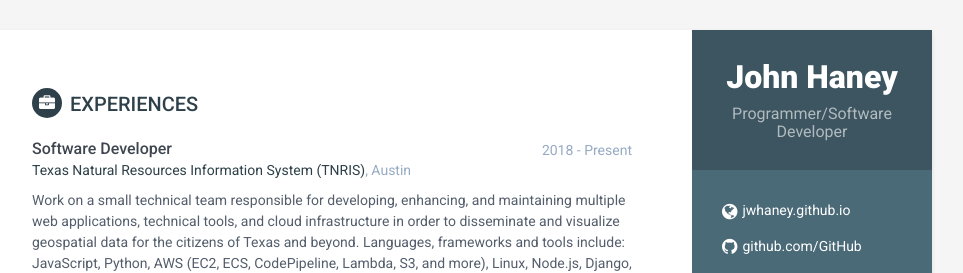
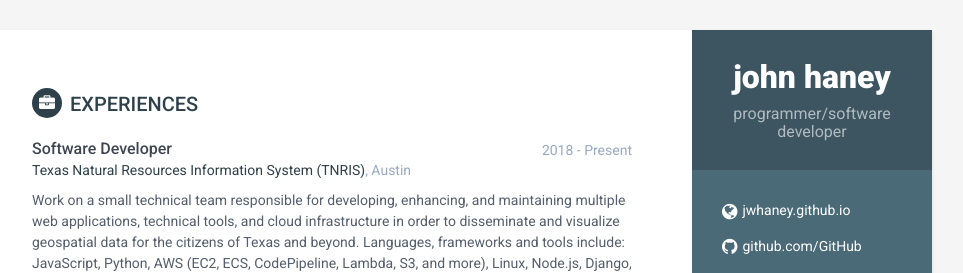
Before and after one commit to jwhaney/resume, a Jekyll site: the page built from index.html, in a window 1280 px wide. Shown: the top 273 px of the page, without its empty margins (188-1151 px from the left). Built offline with Jekyll 4.4.1, drawn with Linux system fonts in a browser that asks for light colours.

Commit message:
more changes

```diff
--- a/_config.yml
+++ b/_config.yml
@@ -1,5 +1,5 @@
 
-title: CV
+title: cv
 url: 'https://jwhaney.github.io'
 baseurl: #change it according to your repository name
 
@@ -13,8 +13,8 @@ style: styles-6
 
 
 #Profile information
-name: John Haney
-tagline: Programmer/Software Developer
+name: john haney
+tagline: programmer/software developer
 # pic:  #place a 100x100 picture inside /assets/images/ folder and provide the name of the file below
 
 #sidebar links
```
Also changed, not shown: README.md.
